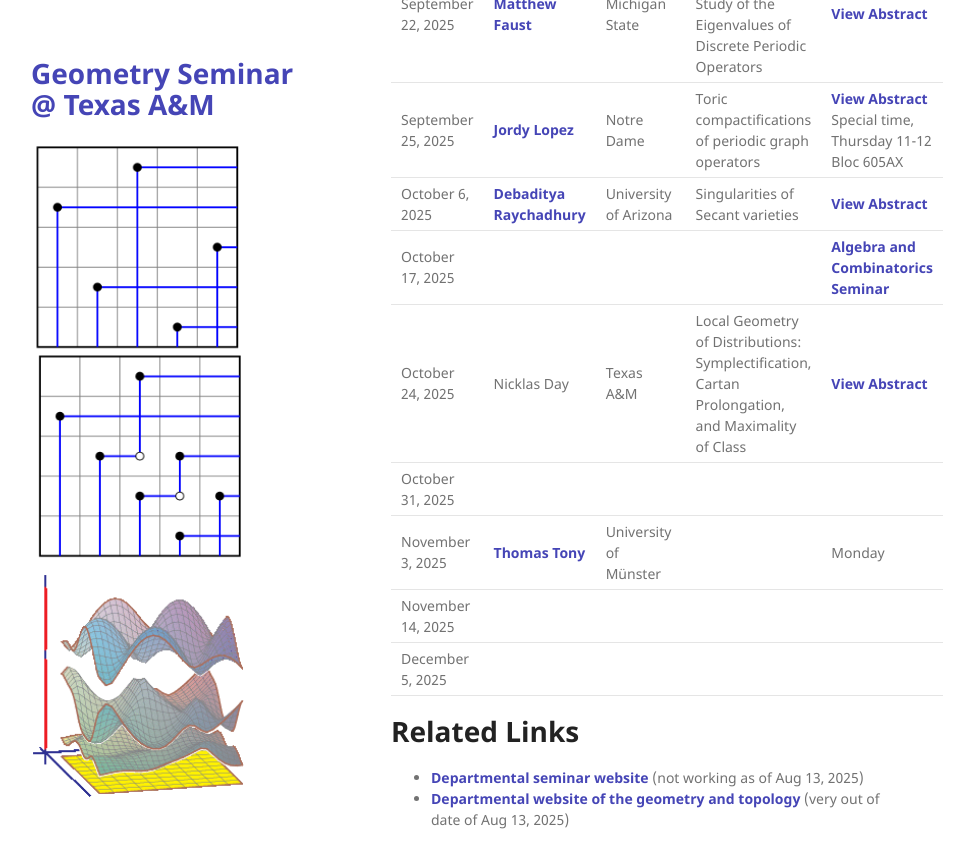
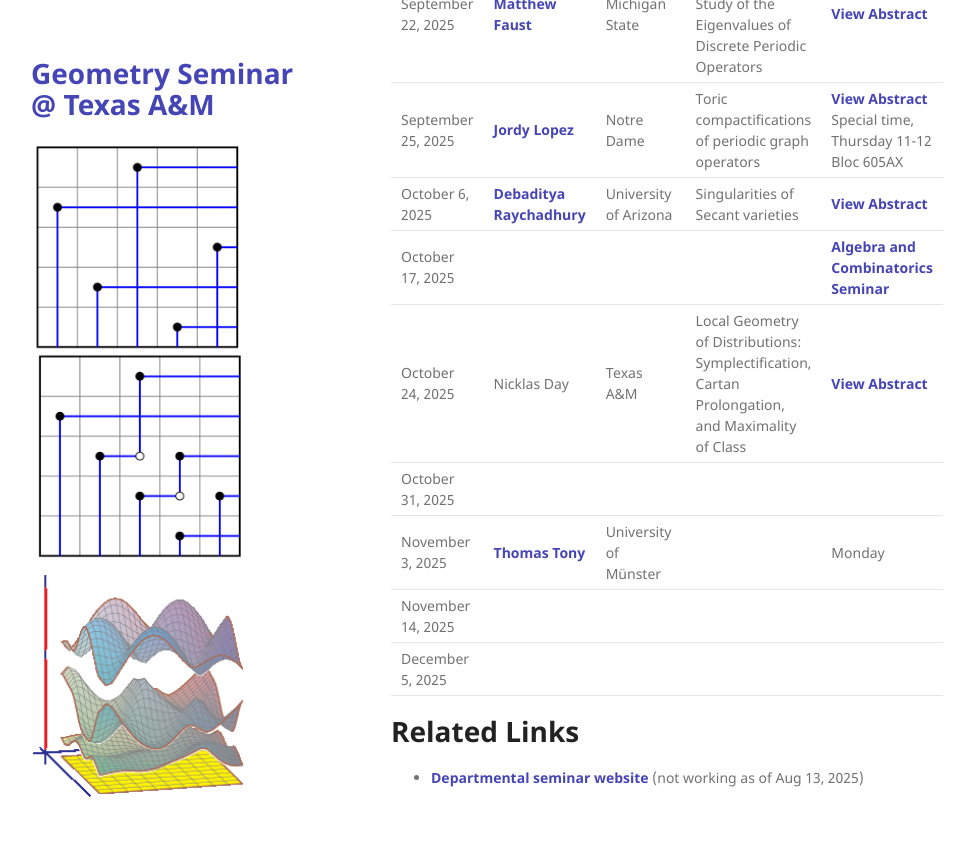
Before and after one commit to tamu-seminar/geometry, a Jekyll site: the page built from index.md, in a window 1280 px wide and 900 px high, scrolled down 552 px. Shown: the top 868 px of the window, without its empty margins (179-1153 px from the left). Built offline with Jekyll 4.4.1, drawn with Linux system fonts in a browser that asks for light colours.

Commit message:
modified the file

```diff
--- a/index.md
+++ b/index.md
@@ -41,7 +41,6 @@ The organizers are [Frank Sottile](https://franksottile.github.io/) and others.
 # Related Links
 
 - [Departmental seminar website]() (not working as of Aug 13, 2025)
-- [Departmental website of the geometry and topology](https://artsci.tamu.edu/mathematics/research/geometry-and-topology/) (very out of date of Aug 13, 2025)
 
 
 
```
